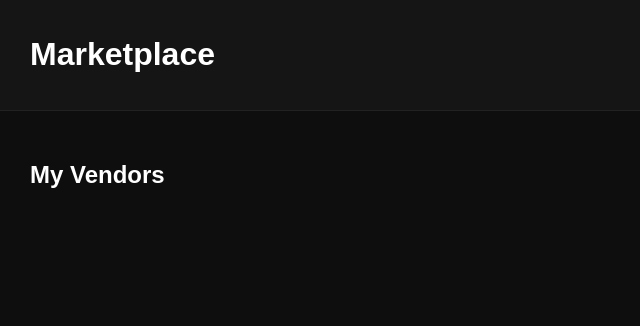
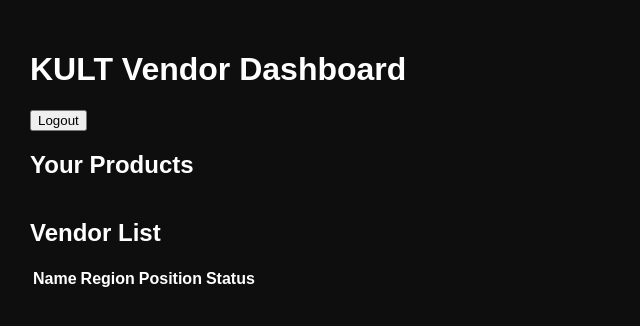
Before and after one commit to GuttaSims/KULTAmazon, a website: page index.html in a window 1280 px wide. Shown: the whole page, without its empty margins (0-640 px from the left). Drawn offline with Linux system fonts and the light colour scheme; no server answers.

Commit message:
Update index.html

```diff
--- a/index.html
+++ b/index.html
@@ -1,7 +1,7 @@
 <!DOCTYPE html>
 <html>
 <head>
-<title>Marketplace</title>
+<title>KULT Vendor Dashboard</title>
 
 <link rel="stylesheet" href="/style.css">
 
@@ -9,20 +9,36 @@
 
 <body>
 
-<header class="topbar">
-<h1>Marketplace</h1>
-</header>
-
 <div class="container">
 
-<h2>My Vendors</h2>
+<h1>KULT Vendor Dashboard</h1>
 
-<div id="vendors" class="product-grid"></div>
+<button onclick="logout()" class="logout-btn">Logout</button>
+
+<h2>Your Products</h2>
+
+<div id="products" class="product-grid"></div>
+
+<h2>Vendor List</h2>
+
+<table class="vendor-table">
+
+<thead>
+<tr>
+<th>Name</th>
+<th>Region</th>
+<th>Position</th>
+<th>Status</th>
+</tr>
+</thead>
+
+<tbody id="vendorTable"></tbody>
+
+</table>
 
 </div>
 
-
-<script src="/vendors.js"></script>
+<script src="/dashboard.js"></script>
 
 </body>
 </html>
```
